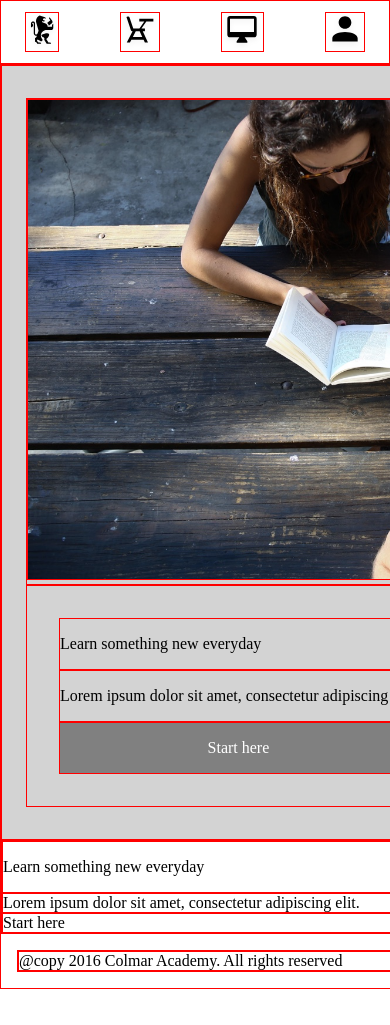
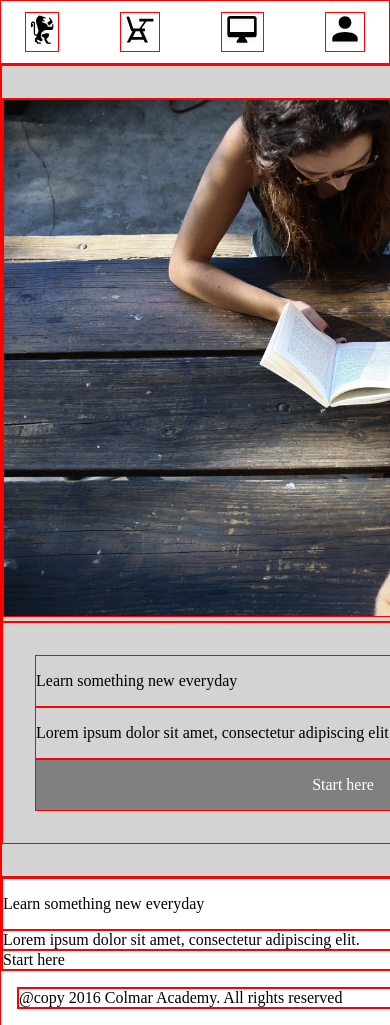
Before and after one commit to LillaBlond/Colmar-Academy, a plain HTML site: page Index.html in a window 390 px wide. Shown: the top 1025 px of the page. Before the commit the page ends 989 px from the top, so only its background shows below. Drawn offline with Linux system fonts and the light colour scheme.

Commit message:
Updating the banner section to work on both laptop and mobile

```diff
--- a/Resources/CSS/main.css
+++ b/Resources/CSS/main.css
@@ -33,6 +33,7 @@ a{
     align-items: center;
     background-color: white;
     padding: 0px 1.5rem;
+    z-index: 10;
 }
 
 .header-laptop #logo{
@@ -52,6 +53,7 @@ a{
     justify-content: space-between;
     background-color: white;
     display: none;
+    z-index: 10;
 
 }
 
@@ -164,7 +166,8 @@ aside{
        display: flex;
    }
    .banner-section{
-    flex-wrap: wrap;
+    padding: 2rem 0;
+    display: block;
     min-width: 300px;
    }
    .banner-img{
```
